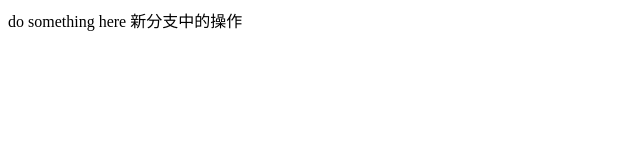
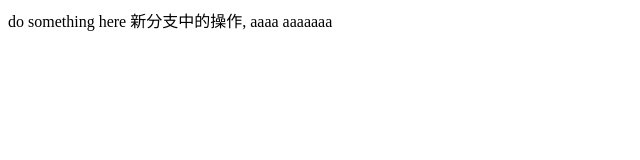
Before and after one commit to ahlongge/ahlongge.github.io, a plain HTML site: page index.html in a window 1280 px wide. Shown: the full height of the page, 0-640 px from the left. Drawn offline with Linux system fonts and the light colour scheme.

Commit message:
新加了aaa

```diff
--- a/index.html
+++ b/index.html
@@ -4,6 +4,6 @@
 	<title>关于我</title>
 </head>
 <body>
-do something here 新分支中的操作
+do something here 新分支中的操作, aaaa aaaaaaa
 </body>
 </html>
```
